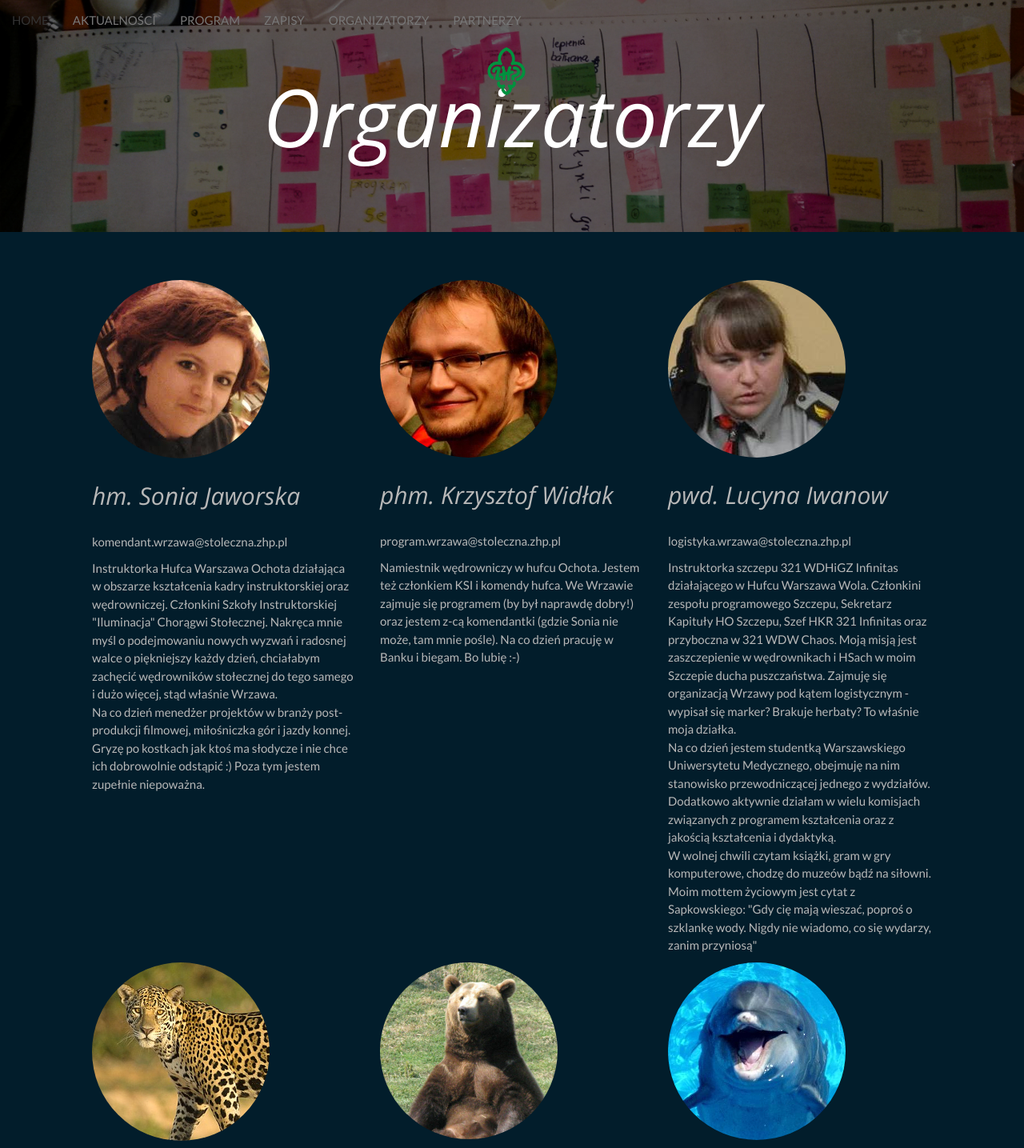
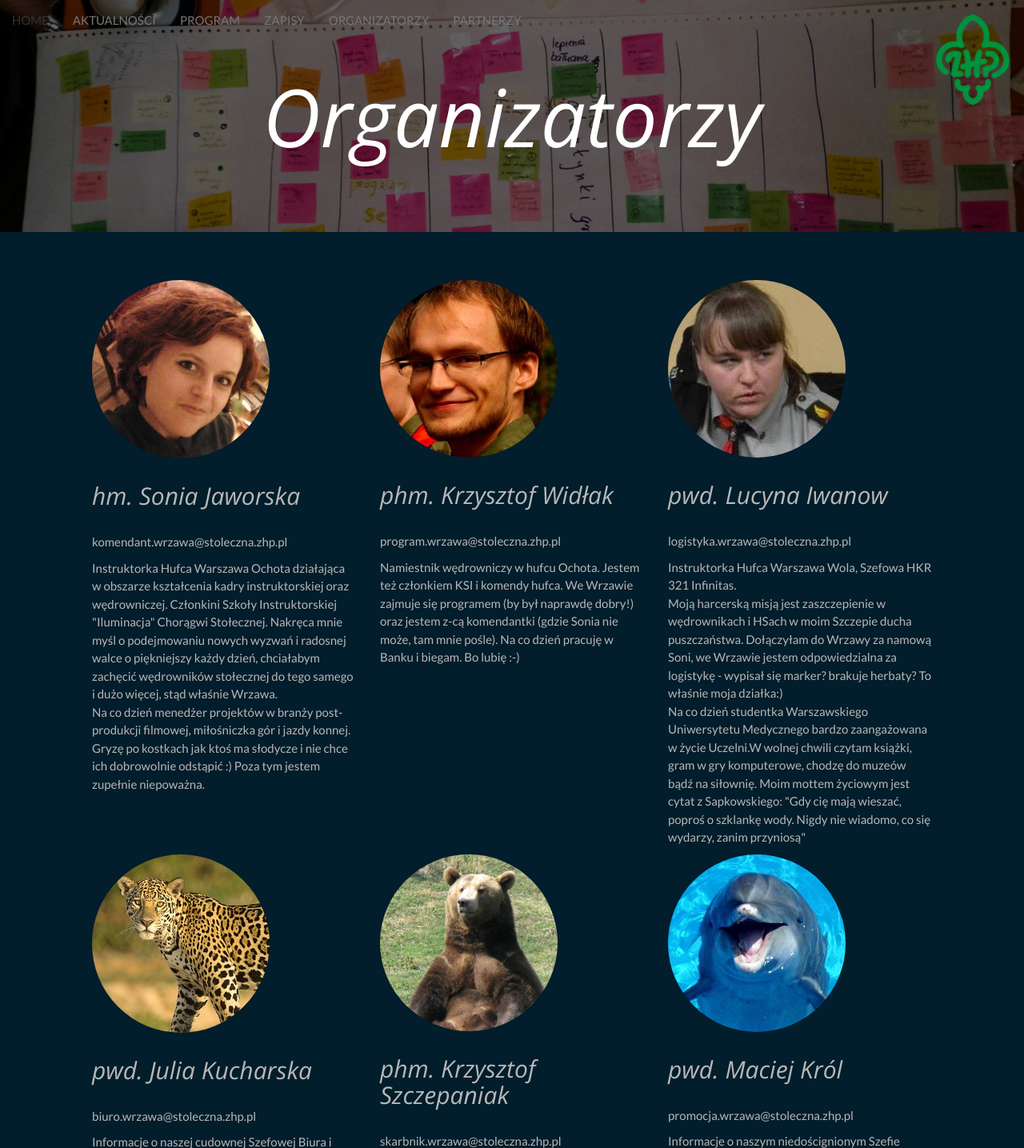
Before and after one commit to ejank/wrzawa, a Django app: page /organizers/ in a window 1280 px wide. Shown: the top 1435 px of the page at 80% size. Run offline with Django 3.2, Linux system fonts and the light colour scheme; some libraries are stand-ins or nearby versions.

Commit message:
fix zhp logo

```diff
--- a/page/static/css/page.css
+++ b/page/static/css/page.css
@@ -173,13 +173,14 @@ a:hover {
   margin-bottom: 0px;
   border-radius: 0;
   position: absolute;
-  width: -moz-available;
+  width: 100%;
 
 }
 
 ul.navbar-nav, li.navbar-nav, a.navbar-nav, .navbar-nav{
   color: #ffffff !important;
   text-shadow: none !important;
+  /*width: inherit;*/
 }
 
 .zhp{
--- a/page/templates/page/base.html
+++ b/page/templates/page/base.html
@@ -25,7 +25,10 @@
 <div class="container-fluid">
 
 <div class="navbar navbar-default transparent" role="navigation">
-      <ul class="nav navbar-nav transparent">
+        <div class="logo">
+          <a href="http://zhp.pl" target="_blank"><img class="zhp"
+            src="/static/img/lilijka-zielona.png" alt="zhp"></a></li></div>
+        <ul class="nav navbar-nav transparent">
         <li><a href="/">Home</a></li>
 
         <li><a href="{% url 'events' %}">Aktualności</a></li>
@@ -38,9 +41,7 @@
 
         <li><a href="/#organizers">Partnerzy</a></li>
       </ul>
-<div>
-  <a href="http://zhp.pl" target="_blank"><img class="zhp" src="/static/img/lilijka-zielona.png" alt="zhp"></a>
-</div>
+
 </div>
 
 
--- a/page/templates/page/organizers.html
+++ b/page/templates/page/organizers.html
@@ -37,17 +37,16 @@ tam mnie pośle). Na co dzień pracuję w Banku i biegam. Bo lubię :-)</p>
   <img src="/static/photos/lucyna_kw.jpg" class="round img-responsive">
 <h2>pwd. Lucyna Iwanow</h2>
 <p>logistyka.wrzawa@stoleczna.zhp.pl</p>
-<p>Instruktorka szczepu 321 WDHiGZ Infinitas działającego w Hufcu Warszawa Wola. Członkini zespołu
-programowego Szczepu, Sekretarz Kapituły HO Szczepu, Szef HKR 321 Infinitas oraz przyboczna w 321
-WDW Chaos. Moją misją  jest zaszczepienie w wędrownikach i HSach w moim Szczepie ducha
-puszczaństwa. Zajmuję się organizacją Wrzawy pod kątem logistycznym - wypisał się marker? Brakuje
-herbaty? To właśnie moja działka.<br>
-Na co dzień jestem studentką Warszawskiego Uniwersytetu Medycznego, obejmuję na nim stanowisko
-przewodniczącej jednego z wydziałów. Dodatkowo aktywnie działam w wielu komisjach związanych z
-programem kształcenia oraz z jakością kształcenia i dydaktyką.<br>
-W wolnej chwili czytam książki, gram w gry komputerowe, chodzę do muzeów bądź na siłowni. Moim
-mottem życiowym jest cytat z Sapkowskiego: &quot;Gdy cię mają wieszać, poproś o szklankę wody. Nigdy nie
-wiadomo, co się wydarzy, zanim przyniosą&quot;</p>
+<p>Instruktorka Hufca Warszawa Wola, Szefowa HKR 321 Infinitas.<br>
+Moją harcerską misją jest zaszczepienie w wędrownikach i HSach w moim Szczepie
+ducha puszczaństwa. Dołączyłam do Wrzawy za namową Soni, we Wrzawie jestem
+ odpowiedzialna za logistykę - wypisał się marker? brakuje herbaty? To właśnie
+ moja działka:)<br>
+Na co dzień studentka Warszawskiego Uniwersytetu Medycznego bardzo zaangażowana
+w życie Uczelni.W wolnej chwili czytam książki, gram w gry komputerowe, chodzę
+do muzeów bądź na siłownię. Moim mottem życiowym jest cytat z Sapkowskiego:
+"Gdy cię mają wieszać, poproś o szklankę wody. Nigdy nie wiadomo, co się wydarzy,
+ zanim przyniosą"</p>
 </div>
 </div>
 <div class="row">
```
